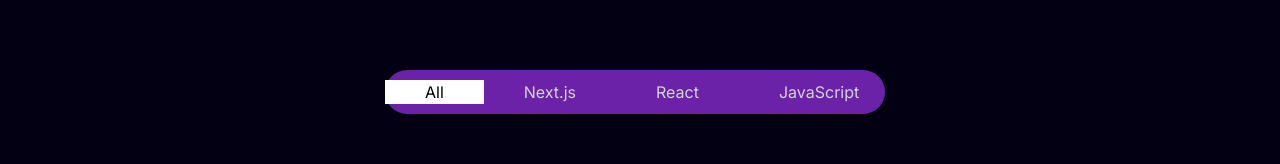
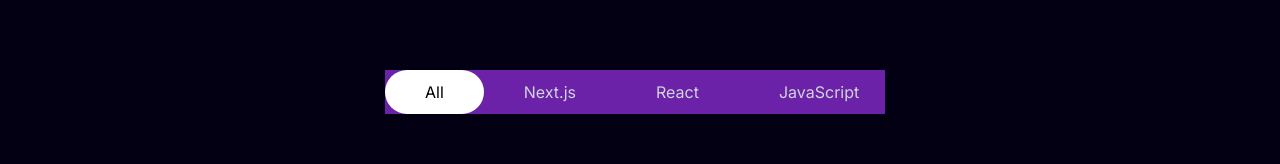
Before and after one commit to kendevops/Nextjs-Portfolio, a Next.js app: page / in a window 1280 px wide. Shown: the part 2535-2699 px from the top of the page. Built offline with nearby package versions, Linux system fonts and the light colour scheme; a web font is replaced by a local one.

Commit message:
padding on button

```diff
--- a/components/main/Projects.tsx
+++ b/components/main/Projects.tsx
@@ -1,4 +1,4 @@
-"use client"
+"use client";
 
 import React, { useState } from "react";
 import ProjectCard from "../sub/ProjectCard";
@@ -22,6 +22,7 @@
     const filteredData = ProjectList.filter((item) => {
       return item.category === category;
     });
+    console.log(filteredData);
     setMenuItems(filteredData);
   };
   return (
--- a/components/sub/Categories.tsx
+++ b/components/sub/Categories.tsx
@@ -3,7 +3,7 @@
 import React, { useState } from "react";
 
 interface Props {
-  filter: (arg0: string) => void;
+  filter: (category: string) => void;
   categories: string[];
 }
 
@@ -20,11 +20,11 @@
 
   return (
     <div className="w-[500px] h-full flex flex-row items-center justify-center my-20">
-      <div className="flex items-center justify-between w-full h-auto border-[#7042f861] bg-purple-800 mr-[10px] py-[10px] rounded-full">
+      <div className="flex items-center justify-between w-full h-auto border-[#7042f861] bg-purple-800 mr-[10px]">
         {categories.map((category, i) => (
           <button
             type="button"
-            className={`px-[40px] ${
+            className={`px-[40px] py-[10px] rounded-full ${
               activeIndex === i ? "text-black bg-white" : "text-gray-300"
             }`} // Dynamically add active class
             key={i}
```
